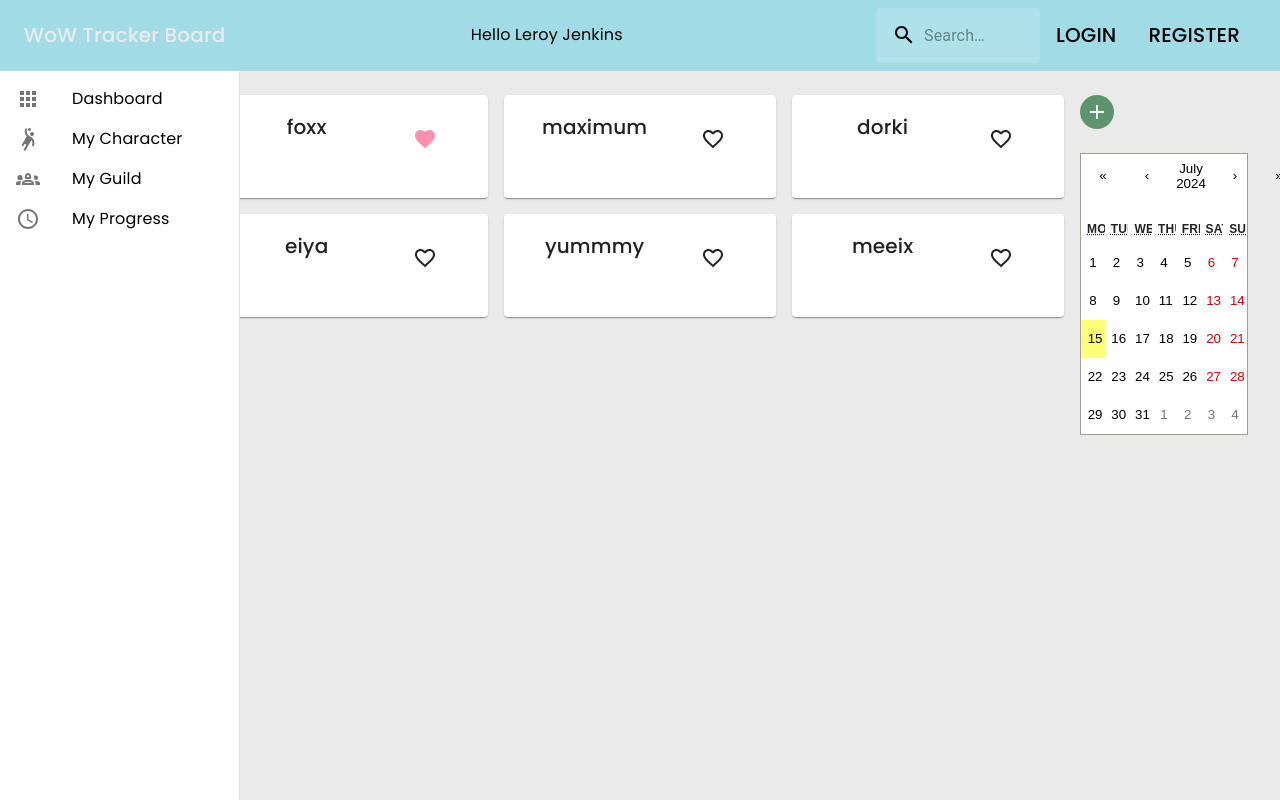
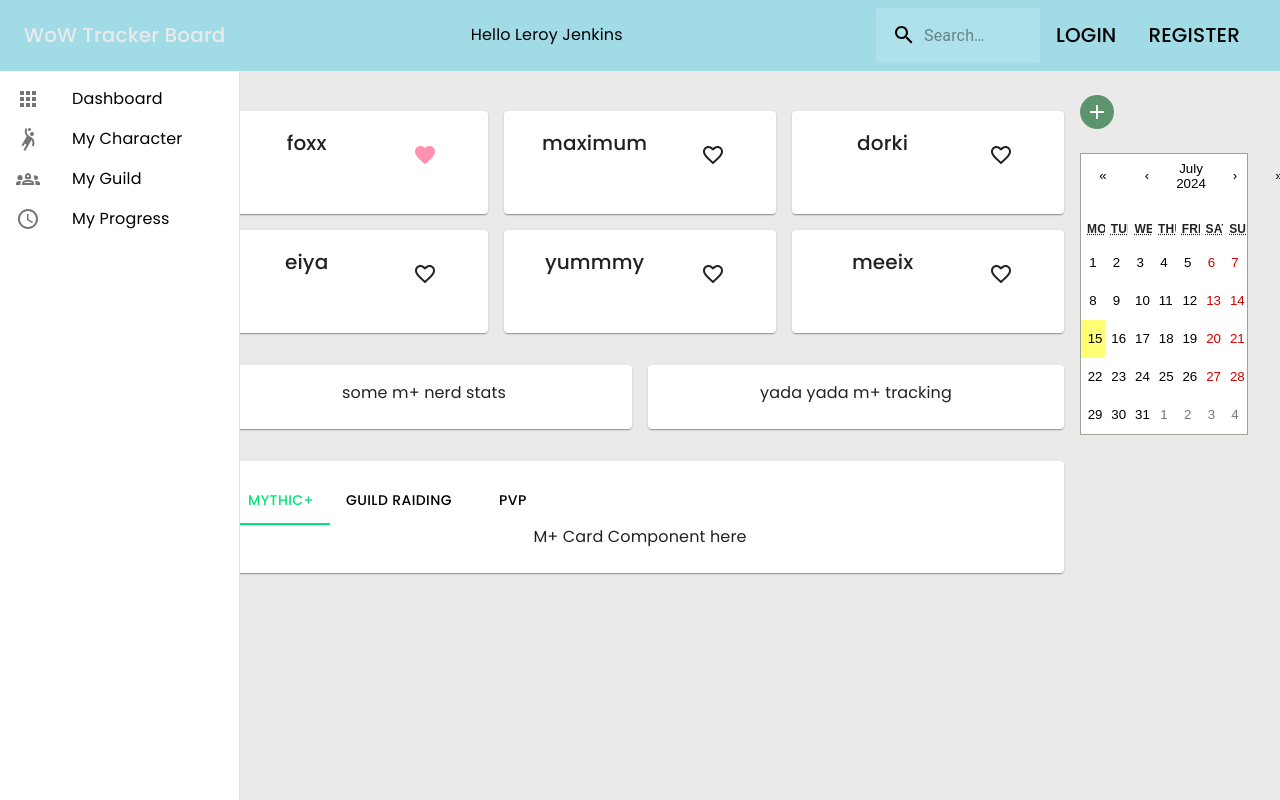
Before and after one commit to kattschmidtt/wow-tracker-dashboard, a React (Vite) app in the folder client/: page / in a window 1280 px wide. Shown: the top 800 px of the page. Built offline with nearby package versions, Linux system fonts and the light colour scheme.

Commit message:
added m+ stats, tracker, and leaderboard cards. added tabs to the leaderboard to cycle through end game styles. renamed some components for clairity

```diff
--- a/client/package.json
+++ b/client/package.json
@@ -15,7 +15,9 @@
     "@mui/icons-material": "^5.15.19",
     "@mui/lab": "^5.0.0-alpha.170",
     "@mui/material": "^5.15.20",
+    "@types/react-beautiful-dnd": "^13.1.8",
     "react": "^18.2.0",
+    "react-beautiful-dnd": "^13.1.1",
     "react-calendar": "^5.0.0",
     "react-dom": "^18.2.0",
     "react-router-dom": "^6.23.1",
--- a/client/src/Pages/Home.tsx
+++ b/client/src/Pages/Home.tsx
@@ -5,6 +5,9 @@ import { UserContext } from '../context/userContext';
 import CharacterCard from '../components/CharacterSelect/CharacterCard';
 import { Box, Grid } from '@mui/material';
 import NavigationSidebar from '../components/Sidebar/NavigationSidebar';
+import MythicPlusTrackingStats from '../components/MythicPlusTracking/MythicPlusTrackingStats';
+import MythicPlusTracking from '../components/MythicPlusTracking/MythicPlusTracking';
+import Leaderboard from '../components/Leaderboard/Leaderboard';
 
 const Home = () => {
 
@@ -51,13 +54,34 @@ const Home = () => {
             <Grid item xs={12} sm={2} md={2}>
               <NavigationSidebar />
             </Grid>
+
+            {/* Middle of home page, sandwhiched inbetween the nav bar and calendar */}
             <Grid item xs={12} sm={8} md={8}>
-            <Grid container spacing={2}>
+              {/* Character Card container */}
+              <Grid container spacing={2} sx={{pt: '1rem', pb: '2rem'}}>
                 {charList.map((item, idx) => (
                   <Grid item key={idx} xs={12} sm={4} md={4}>
                     <CharacterCard charId={idx} favorite={item.isFavorite} name={item.name} />
                   </Grid>
                 ))}
+              </Grid>
+
+              {/* M+ Charts for nerds (me) */}
+              <Grid container spacing={2} sx={{pb: '2rem'}}>
+                <Grid item xs={8} sm={6} md={6}>
+                  <MythicPlusTrackingStats />
+                </Grid>
+                {/* M+ Tracking */}
+                <Grid item xs={8} sm={6} md={6}>
+                  <MythicPlusTracking />
+                </Grid>
+              </Grid>
+
+              {/* Guild Prog or M+ Leaderboard */}
+              <Grid container>
+                <Grid item xs={12} sm={12} md={12}>
+                  <Leaderboard />
+                </Grid>
               </Grid>
             </Grid>
             <Grid item xs={12} sm={2} md={2} sx={{pr: '2rem'}}>
--- /dev/null
+++ b/client/src/components/Leaderboard/Leaderboard.tsx
@@ -0,0 +1,50 @@
+import { Card, CardContent, Tab, Tabs } from '@mui/material';
+import { useState } from 'react';
+
+const Leaderboard = () => {
+
+  const [activeTab, setActiveTab] = useState<string>('Mythic+') //set to default, will read from user profile db
+
+  const tabs: string[] = [
+    'Mythic+',
+    'Guild Raiding',
+    'PvP'
+  ];
+/*
+* in settings have user choose a "focus" between guild and m+ (pvp later maybe), meaning
+*  this will make be the default leaderboard tab when the user loads in
+*/
+
+  const handleTabSwitch = (e: React.SyntheticEvent, newTab: string) => {
+    setActiveTab(newTab);
+  }
+
+  const renderTab = () => {
+    switch(activeTab) {
+      case 'Guild Raiding': {
+        return (<div>Guild Raiding Card Component here</div>)
+      }
+      case 'PvP': {
+        return (<div>PvP Card Component here</div>)
+      }
+      default: {
+        return (<div>M+ Card Component here</div>)
+      }
+   }
+  }
+
+  return (
+    <Card>
+      <CardContent>
+        <Tabs value={activeTab} onChange={handleTabSwitch}>
+          {tabs.map((tab) => (
+            <Tab label={tab} key={tab} value={tab} sx={{color: 'black', fontFamily: 'Poppins'}}/>
+          ))}
+        </Tabs>
+        {renderTab()}
+      </CardContent>
+    </Card>
+  );
+};
+
+export default Leaderboard;
--- /dev/null
+++ b/client/src/components/MythicPlusTracking/MythicPlusTracking.tsx
@@ -0,0 +1,14 @@
+import { Card, CardContent } from '@mui/material';
+import React from 'react';
+
+const MythicPlusTracking = () => {
+  return (
+    <Card>
+      <CardContent >
+        yada yada m+ tracking
+      </CardContent>
+    </Card>
+  );
+};
+
+export default MythicPlusTracking;
--- /dev/null
+++ b/client/src/components/MythicPlusTracking/MythicPlusTrackingStats.tsx
@@ -0,0 +1,14 @@
+import { Card, CardContent } from '@mui/material';
+import React from 'react';
+
+const MythicPlusTrackingStats = () => {
+  return (
+    <Card>
+      <CardContent>
+        some m+ nerd stats
+      </CardContent>
+    </Card>
+  );
+};
+
+export default MythicPlusTrackingStats;
```
Also changed, not shown: client/src/components/Leaderboard/GuildLeaderboard.tsx (added, +11 -0 lines), client/src/components/Leaderboard/MythicPlusLeadboard.tsx (added, +11 -0 lines), 2 other files (tests, documents, lock files or other folders). Lines whose indentation alone changed are shown as unchanged.
